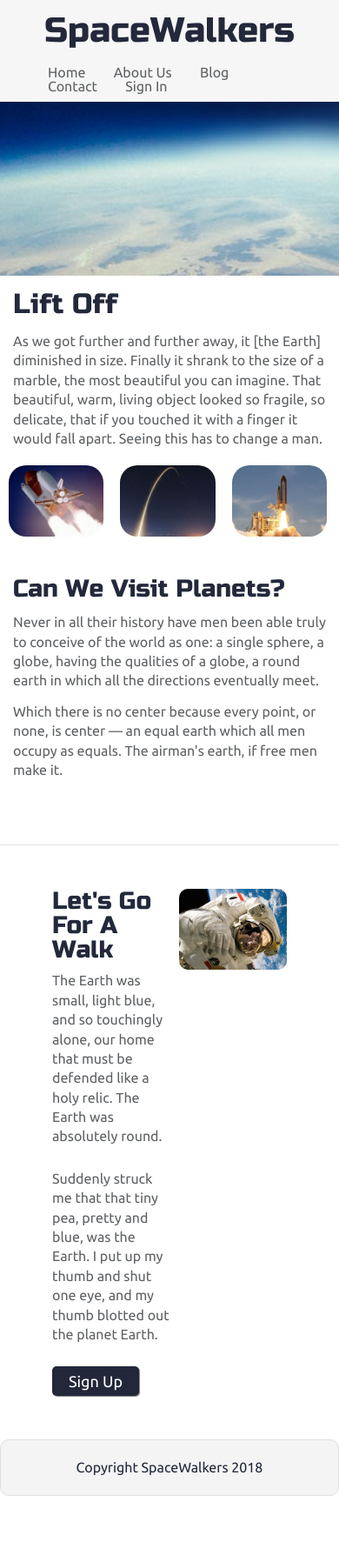
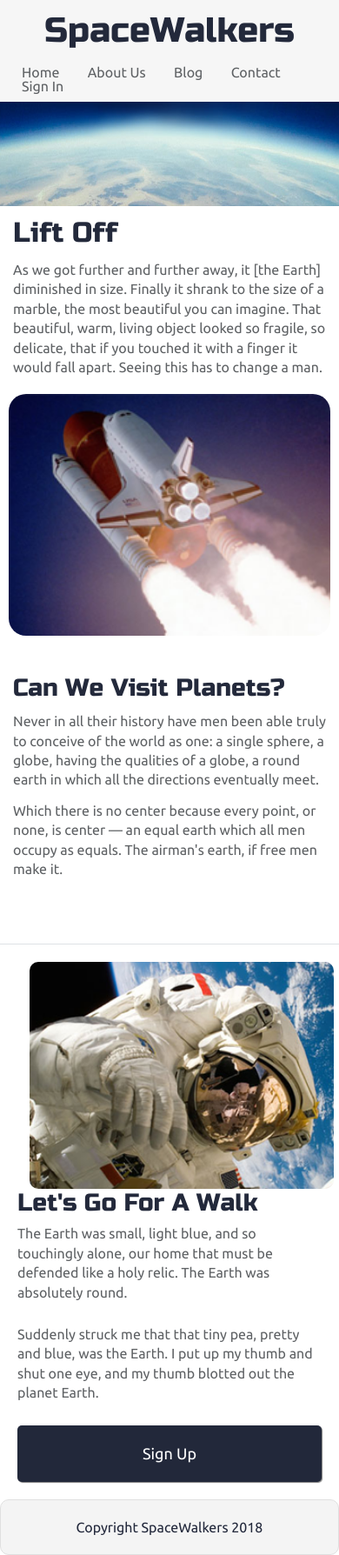
Before and after one commit to bloominstituteoftechnology/Sprint-Challenge--Advanced-CSS, a PHP site: page / in a window 390 px wide; the page is wider, and only the part inside the window is pictured. Shown: that part at 87% size. Before the commit the page ends 1720 px from the top of that part, so only its background shows below. Run offline with PHP 8.4, Linux system fonts and the light colour scheme.

Commit message:
scaled images for proper mobile view

```diff
--- a/css/index.css
+++ b/css/index.css
@@ -184,7 +184,7 @@ p {
   align-items: center;
   background-color: #F6F6F6;
   color: #5E6164;
-  padding: 1rem 4rem;
+  padding: 1rem 1rem;
 }
 .nav .nav__logo {
   font-size: 4rem;
@@ -207,11 +207,29 @@ footer {
   justify-content: center;
   align-items: center;
 }
+@media (max-width: 500px) {
+  .home {
+    max-width: 100%;
+  }
+}
+@media (max-width: 500px) {
+  .home .intro {
+    display: flex;
+    flex-wrap: wrap;
+    flex-direction: column;
+  }
+}
 .home .intro h2 {
   padding: 15px;
 }
 .home .intro p {
   padding: 0 15px;
+}
+@media (max-width: 500px) {
+  .home .intro .intro__img {
+    height: 120px;
+    width: 100%;
+  }
 }
 .home .space-images {
   display: flex;
@@ -223,6 +241,21 @@ footer {
   margin: 20px 2.5%;
   border-radius: 20px;
   height: 100%;
+}
+@media (max-width: 500px) {
+  .home .space-images img {
+    width: 100%;
+  }
+}
+@media (max-width: 500px) {
+  .home .sky {
+    display: none;
+  }
+}
+@media (max-width: 500px) {
+  .home .launch {
+    display: none;
+  }
 }
 .home .visit-planets {
   padding: 15px;
@@ -240,8 +273,19 @@ footer {
   display: flex;
   justify-content: center;
 }
+@media (max-width: 500px) {
+  .home .walk {
+    flex-direction: column-reverse;
+    padding: 2rem 2rem;
+  }
+}
 .home .walk .walk-text {
   width: 50%;
+}
+@media (max-width: 500px) {
+  .home .walk .walk-text {
+    width: 100%;
+  }
 }
 .home .walk .walk-text h3 {
   margin-bottom: 10px;
@@ -253,8 +297,19 @@ footer {
   width: 46%;
   margin-left: 4%;
 }
+@media (max-width: 500px) {
+  .home .walk .walk-img {
+    width: 100%;
+  }
+}
 .home .walk .walk-img img {
   width: 100%;
   height: auto;
   border-radius: 10px;
 }
+@media (max-width: 500px) {
+  .home .walk .btn {
+    max-width: 100%;
+    height: 6.5rem;
+  }
+}
--- a/index.html
+++ b/index.html
@@ -3,7 +3,7 @@
 <html lang="en">
 <head>
   <meta charset="utf-8">
-  <meta name="viewport" content="width=device-width, initial-scale=1">
+  <meta name="viewport" content="width=device-width, initial-scale = 1.0, maximum-scale=1.0, user-scalable=no" />
 
   <title>SpaceWalkers</title>
 
@@ -32,7 +32,7 @@
   <div class="container home">
     <header class="intro">
        <!-- image code here -->
-       <img src="./img/main-header.png" alt="">
+       <img class='intro__img' src="./img/main-header.png" alt="">
 
       <h2>Lift Off</h2>
 
--- a/less/home-page.less
+++ b/less/home-page.less
@@ -1,8 +1,15 @@
-// Home Content
-
 .home {
 
+  @media @phone {
+    max-width: 100%;
+  }
   .intro {
+
+    @media @phone {
+      display: flex;
+      flex-wrap: wrap;
+      flex-direction: column;
+    }
 
     h2 {
       padding: 15px;
@@ -12,8 +19,13 @@
       padding:0 15px;
     }
 
+    .intro__img {
+      @media @phone {
+        height: 120px;
+        width: 100%;
+      }
+    }
   }
-
   .space-images {
     display: flex;
     flex-wrap: wrap;
@@ -21,9 +33,26 @@
 
     img {
       width: 28%;
+      @media @phone {
+        width: 100%;
+      }
       margin: 20px 2.5%;
       border-radius: 20px;
       height: 100%;
+    }
+  }
+
+
+
+  .sky {
+    @media @phone {
+      display: none;
+    }
+  }
+
+  .launch {
+    @media @phone {
+      display: none;
     }
   }
 
@@ -46,8 +75,17 @@
     display: flex;
     justify-content: center;
 
+    @media @phone {
+      flex-direction: column-reverse;
+      padding: 2rem 2rem;
+    }
+
     .walk-text {
       width: 50%;
+
+      @media @phone {
+        width: 100%;
+      }
 
       h3 {
         margin-bottom: 10px;
@@ -56,14 +94,15 @@
       p {
         margin-bottom: 26px;
       }
-
-      .btn {
-      }
     }
 
     .walk-img {
       width: 46%;
       margin-left: 4%;
+
+      @media @phone {
+        width: 100%;
+      }
 
       img {
         width: 100%;
@@ -71,5 +110,12 @@
         border-radius: 10px;
       }
     }
+
+    .btn {
+      @media @phone {
+        max-width: 100%;
+        height: 6.5rem;
+      }
+    }
   }
-}// home
+}
--- a/less/navigation.less
+++ b/less/navigation.less
@@ -5,7 +5,7 @@
   align-items: center;
   background-color: @nav-bg;
   color: @main-font-color;
-  padding: 1rem 4rem;
+  padding: 1rem 1rem;
 
   .nav__logo {
     font-size: 4rem;
```
